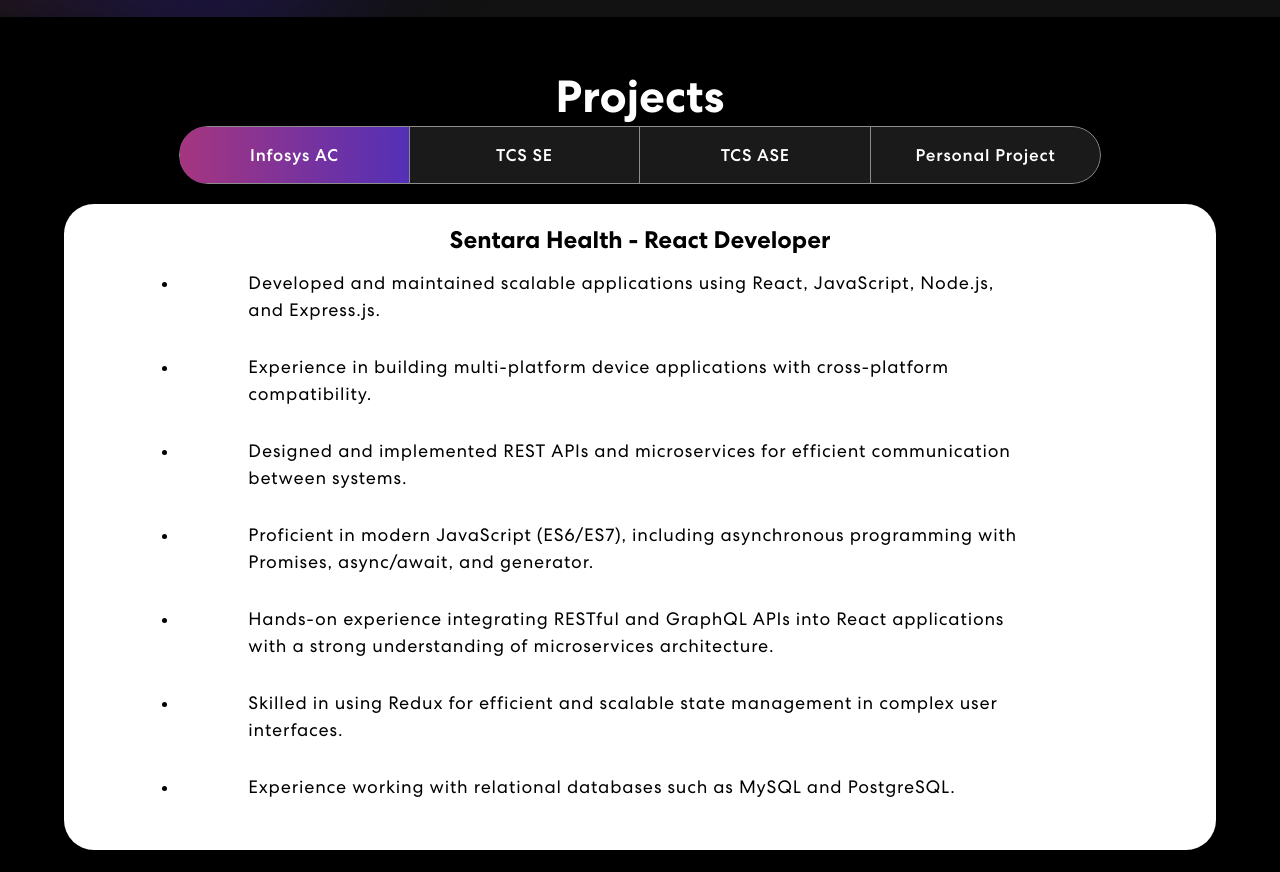
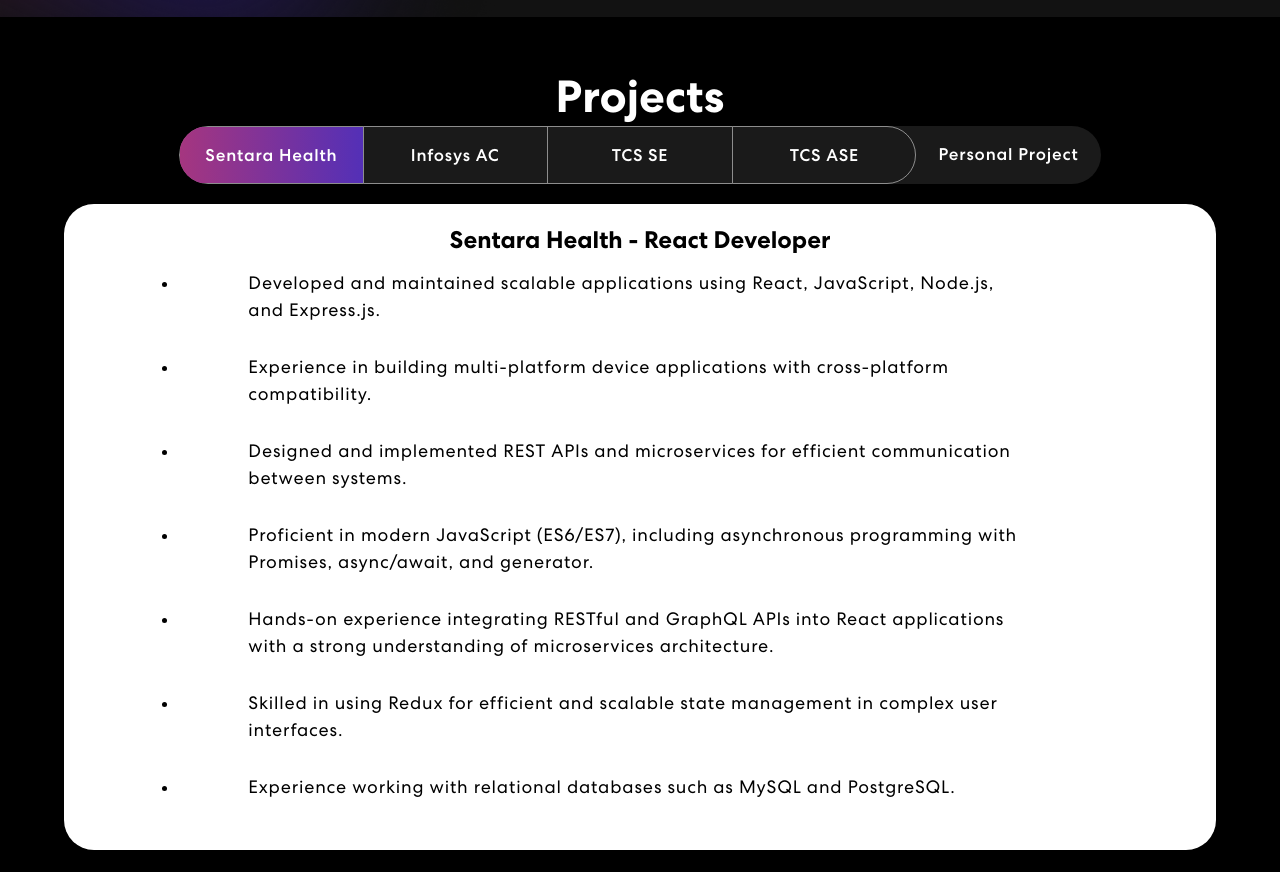
Before and after one commit to premkalyan-keerthi/pkeerthi_portfolio, a React (Create React App) app: page / in a window 1280 px wide. Shown: the part 1320-2192 px from the top of the page. Built offline with nearby package versions, Linux system fonts and the light colour scheme.

Commit message:
Update Projects.js

```diff
--- a/src/components/Projects.js
+++ b/src/components/Projects.js
@@ -110,7 +110,7 @@
                               .scrollIntoView({ behavior: "smooth" });
                           }}
                         >
-                          Infosys AC
+                          Sentara Health
                         </Nav.Link>
                       </Nav.Item>
                       <Nav.Item>
@@ -123,7 +123,7 @@
                               .scrollIntoView({ behavior: "smooth" });
                           }}
                         >
-                          TCS SE
+                          Infosys AC
                         </Nav.Link>
                       </Nav.Item>
                       <Nav.Item>
@@ -136,7 +136,7 @@
                               .scrollIntoView({ behavior: "smooth" });
                           }}
                         >
-                          TCS ASE
+                          TCS SE
                         </Nav.Link>
                       </Nav.Item>
                       <Nav.Item>
@@ -146,6 +146,19 @@
                             setTabSelected(3);
                             document
                               .getElementById("proj - 3")
+                              .scrollIntoView({ behavior: "smooth" });
+                          }}
+                        >
+                          TCS ASE
+                        </Nav.Link>
+                      </Nav.Item>
+                            <Nav.Item>
+                        <Nav.Link
+                          eventKey="fifth"
+                          onClick={() => {
+                            setTabSelected(4);
+                            document
+                              .getElementById("proj - 4")
                               .scrollIntoView({ behavior: "smooth" });
                           }}
                         >
```
